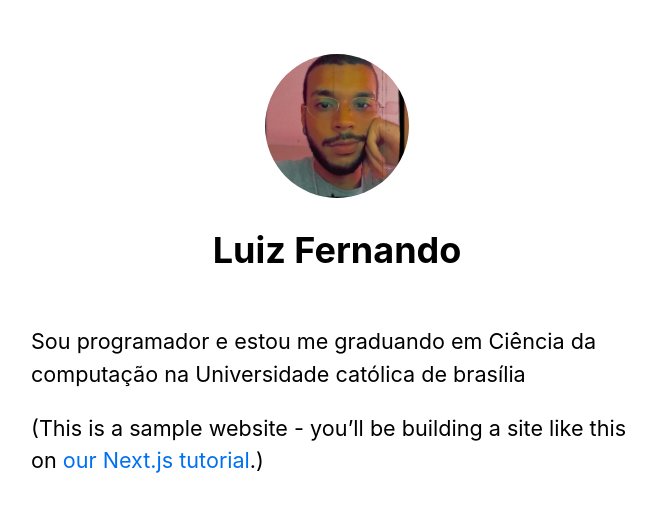
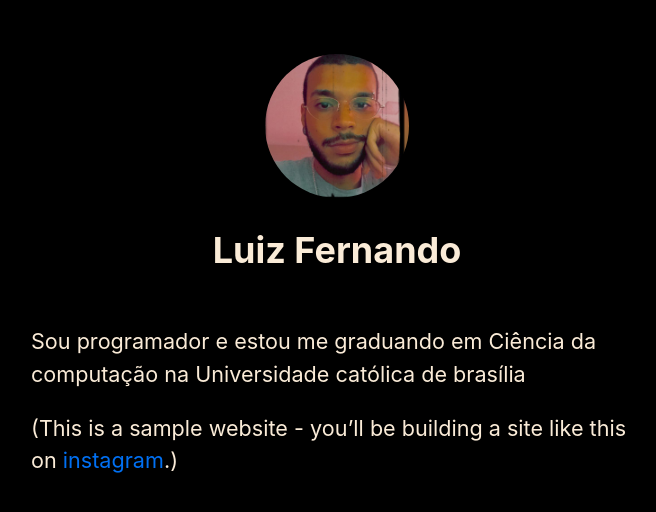
Before and after one commit to luizpibo/BlogPessoal, a Next.js app: page / in a window 1280 px wide. Shown: the top 512 px of the page, without its empty margins (303-959 px from the left). Built offline with nearby package versions, Linux system fonts and the light colour scheme.

Commit message:
Atualizando algumas cores no layout padrao

```diff
--- a/pages/index.js
+++ b/pages/index.js
@@ -2,7 +2,7 @@ import Head from 'next/head'
 import Layout, { siteTitle } from './components/layout'
 import utilStyles from './styles/utils.module.css'
 
-export default function Home() {
+function Home() {
   return (
     <Layout home>
       <Head>
@@ -12,9 +12,11 @@ export default function Home() {
         <p>Sou programador e estou me graduando em Ciência da computação na Universidade católica de brasília</p>
         <p>
           (This is a sample website - you’ll be building a site like this on{' '}
-          <a href="https://nextjs.org/learn">our Next.js tutorial</a>.)
+          <a href="https://instagram.com/luizpibo2">instagram</a>.)
         </p>
       </section>
     </Layout>
   )
 }
+
+export default Home
--- a/pages/styles/global.css
+++ b/pages/styles/global.css
@@ -1,5 +1,7 @@
 html,
 body {
+  background-color: black;
+  color: antiquewhite;
   padding: 0;
   margin: 0;
   font-family: -apple-system, BlinkMacSystemFont, Segoe UI, Roboto, Oxygen, Ubuntu,
```
